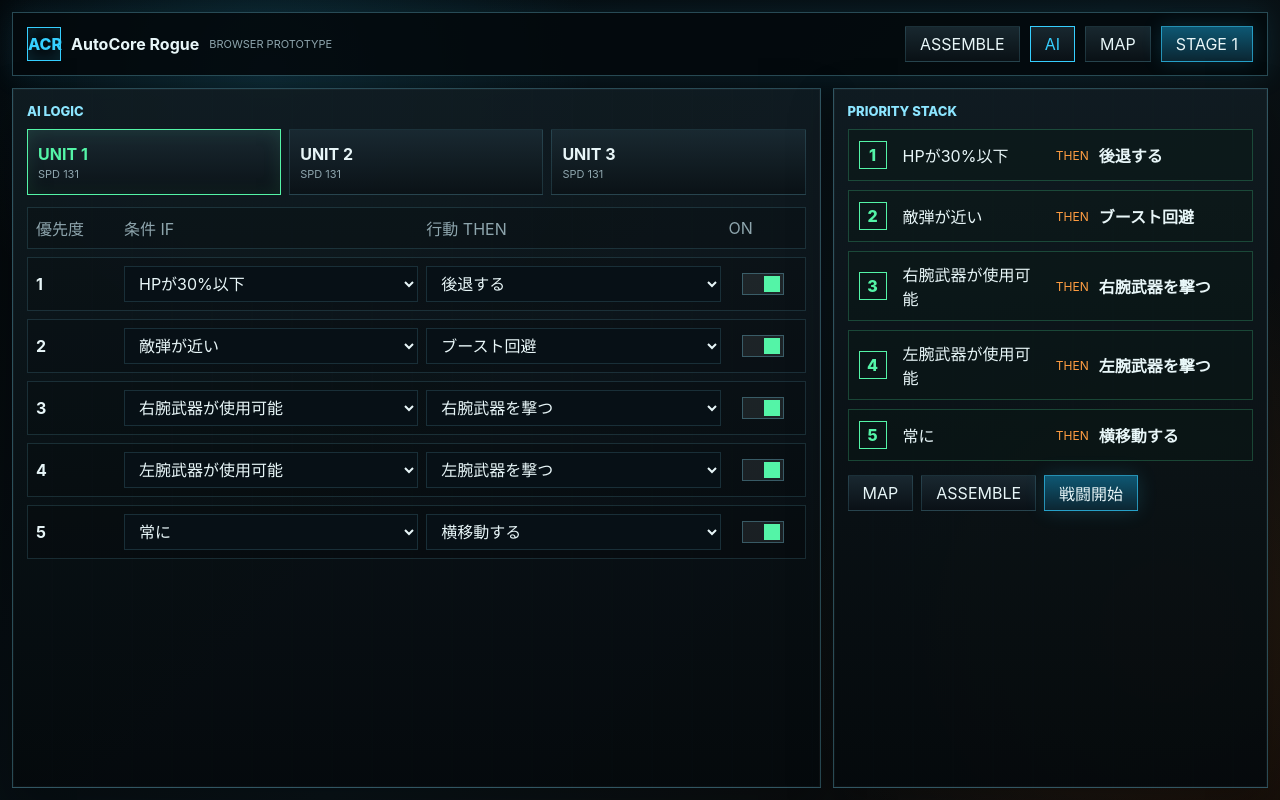
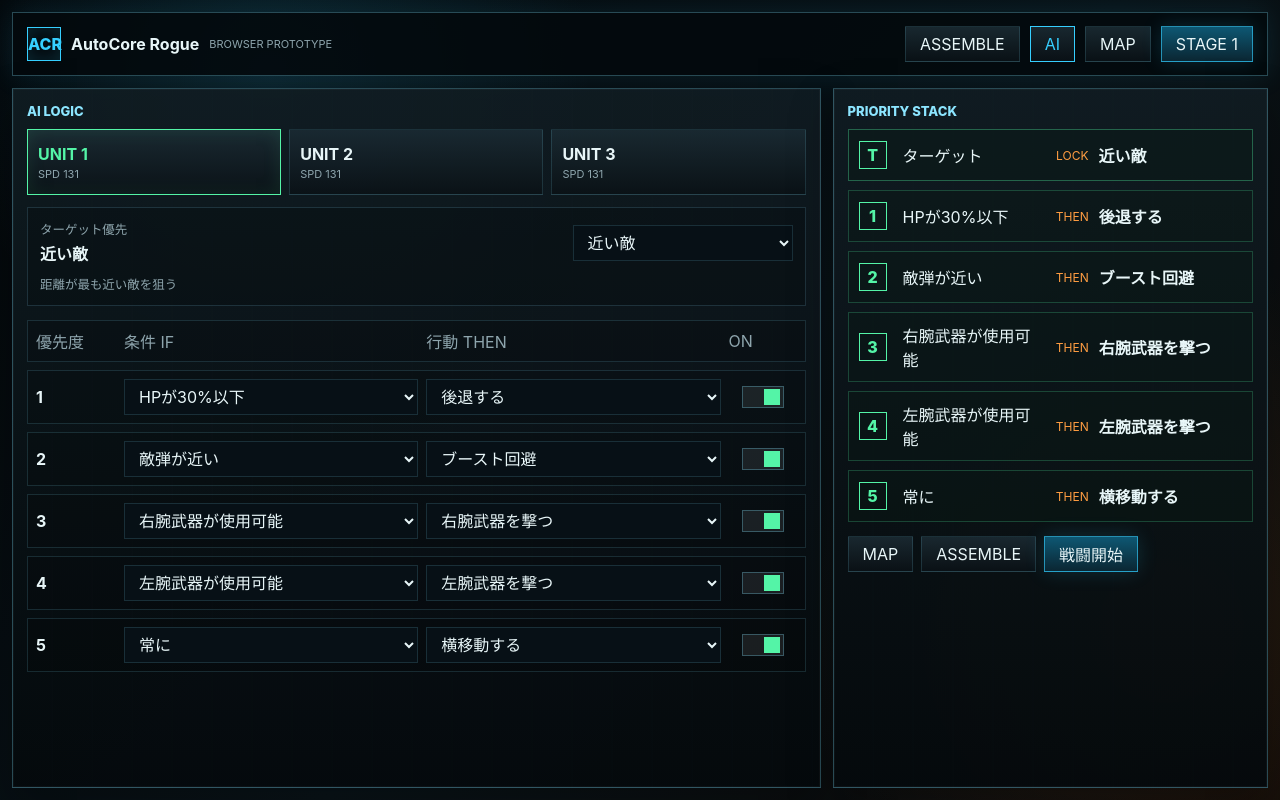
Before and after one commit to wahaaandroid-droid/AutoCoreRogue, a React (Vite) app: page / in a window 1280 px wide. Both pictures are taken after a click on the button "AI". Built offline with nearby package versions, Linux system fonts and the light colour scheme.

Commit message:
Add unit target priority AI

```diff
--- a/src/App.tsx
+++ b/src/App.tsx
@@ -14,7 +14,7 @@ import {
 } from "./data/parts";
 import { generateRewardOptions, RewardOption } from "./data/rewards";
 import { unlockCombatAudio } from "./game/sound";
-import { AiRule, Loadout, PartSlot, PilotUpgrades, ScreenId, SQUAD_SIZE } from "./types";
+import { AiRule, Loadout, PartSlot, PilotUpgrades, ScreenId, SQUAD_SIZE, TargetPriorityId } from "./types";
 
 const cloneLoadout = (): Loadout => ({ ...initialLoadout });
 const cloneUpgrades = (): PilotUpgrades => ({ ...baseUpgrades });
@@ -24,6 +24,8 @@ const createInitialAiSlotCounts = (): number[] =>
   Array.from({ length: SQUAD_SIZE }, () => 5);
 const createInitialAiRulesByUnit = (): AiRule[][] =>
   Array.from({ length: SQUAD_SIZE }, () => createInitialAiRules());
+const createInitialTargetPriorities = (): TargetPriorityId[] =>
+  Array.from({ length: SQUAD_SIZE }, () => "nearest");
 const createInitialUnitHp = (): number[] =>
   createInitialLoadouts().map((unitLoadout) => calculateDerivedStats(unitLoadout, baseUpgrades).hpMax);
 const createInitialSortieEnabled = (): boolean[] =>
@@ -38,6 +40,9 @@ export default function App() {
   const [upgrades, setUpgrades] = useState<PilotUpgrades>(() => cloneUpgrades());
   const [aiSlotCounts, setAiSlotCounts] = useState<number[]>(() => createInitialAiSlotCounts());
   const [aiRulesByUnit, setAiRulesByUnit] = useState<AiRule[][]>(() => createInitialAiRulesByUnit());
+  const [targetPrioritiesByUnit, setTargetPrioritiesByUnit] = useState<TargetPriorityId[]>(() =>
+    createInitialTargetPriorities(),
+  );
   const [unitHpByUnit, setUnitHpByUnit] = useState<number[]>(() => createInitialUnitHp());
   const [sortieEnabled, setSortieEnabled] = useState<boolean[]>(() => createInitialSortieEnabled());
   const [repairKitStock, setRepairKitStock] = useState(0);
@@ -79,6 +84,12 @@ export default function App() {
   const changeActiveAiRules = (rules: AiRule[]) => {
     setAiRulesByUnit((current) =>
       current.map((unitRules, index) => (index === activeUnitIndex ? rules : unitRules)),
+    );
+  };
+
+  const changeActiveTargetPriority = (priority: TargetPriorityId) => {
+    setTargetPrioritiesByUnit((current) =>
+      current.map((unitPriority, index) => (index === activeUnitIndex ? priority : unitPriority)),
     );
   };
 
@@ -133,6 +144,7 @@ export default function App() {
     setUpgrades(cloneUpgrades());
     setAiSlotCounts(createInitialAiSlotCounts());
     setAiRulesByUnit(createInitialAiRulesByUnit());
+    setTargetPrioritiesByUnit(createInitialTargetPriorities());
     setUnitHpByUnit(createInitialUnitHp());
     setSortieEnabled(createInitialSortieEnabled());
     setRepairKitStock(0);
@@ -269,8 +281,10 @@ export default function App() {
           slotCount={aiSlotCounts[activeUnitIndex] ?? 5}
           activeUnitIndex={activeUnitIndex}
           statsByUnit={statsByUnit}
+          targetPriority={targetPrioritiesByUnit[activeUnitIndex] ?? "nearest"}
           onSelectUnit={setActiveUnitIndex}
           onChangeRules={changeActiveAiRules}
+          onChangeTargetPriority={changeActiveTargetPriority}
           onOpenAssemble={() => setScreen("assemble")}
           onOpenMap={() => setScreen("map")}
           onStartCombat={startCombat}
@@ -283,6 +297,7 @@ export default function App() {
           unitHpByUnit={unitHpByUnit}
           sortieEnabled={sortieEnabled}
           rulesByUnit={normalizedRulesByUnit}
+          targetPrioritiesByUnit={targetPrioritiesByUnit}
           activeUnitIndex={activeUnitIndex}
           onSelectUnit={setActiveUnitIndex}
           onVictory={handleVictory}
--- a/src/components/AiEditorScreen.tsx
+++ b/src/components/AiEditorScreen.tsx
@@ -4,16 +4,20 @@ import {
   ensureAiRuleSlots,
   getActionLabel,
   getConditionLabel,
+  getTargetPriorityLabel,
+  targetPriorityDefinitions,
 } from "../data/aiRules";
-import { AiActionId, AiConditionId, AiRule, DerivedStats } from "../types";
+import { AiActionId, AiConditionId, AiRule, DerivedStats, TargetPriorityId } from "../types";
 
 interface AiEditorScreenProps {
   rules: AiRule[];
   slotCount: number;
   activeUnitIndex: number;
   statsByUnit: DerivedStats[];
+  targetPriority: TargetPriorityId;
   onSelectUnit: (index: number) => void;
   onChangeRules: (rules: AiRule[]) => void;
+  onChangeTargetPriority: (priority: TargetPriorityId) => void;
   onOpenAssemble: () => void;
   onOpenMap: () => void;
   onStartCombat: () => void;
@@ -24,8 +28,10 @@ export default function AiEditorScreen({
   slotCount,
   activeUnitIndex,
   statsByUnit,
+  targetPriority,
   onSelectUnit,
   onChangeRules,
+  onChangeTargetPriority,
   onOpenAssemble,
   onOpenMap,
   onStartCombat,
@@ -60,6 +66,25 @@ export default function AiEditorScreen({
               <small>SPD {unitStats.moveSpeed}</small>
             </button>
           ))}
+        </div>
+        <div className="target-priority-panel">
+          <div>
+            <span>ターゲット優先</span>
+            <strong>{getTargetPriorityLabel(targetPriority)}</strong>
+          </div>
+          <select
+            value={targetPriority}
+            onChange={(event) => onChangeTargetPriority(event.target.value as TargetPriorityId)}
+          >
+            {targetPriorityDefinitions.map((priority) => (
+              <option key={priority.id} value={priority.id}>
+                {priority.label}
+              </option>
+            ))}
+          </select>
+          <small>
+            {targetPriorityDefinitions.find((priority) => priority.id === targetPriority)?.description}
+          </small>
         </div>
         <div className="ai-table">
           <div className="ai-row ai-head">
@@ -109,6 +134,12 @@ export default function AiEditorScreen({
       <section className="panel ai-flow-panel">
         <div className="section-title">PRIORITY STACK</div>
         <div className="ai-flow-list">
+          <div className="ai-flow-card target-card">
+            <span className="priority-dot">T</span>
+            <span>ターゲット</span>
+            <span className="flow-arrow">LOCK</span>
+            <strong>{getTargetPriorityLabel(targetPriority)}</strong>
+          </div>
           {normalizedRules.map((rule, index) => (
             <div className={`ai-flow-card ${rule.enabled ? "" : "disabled"}`} key={rule.id}>
               <span className="priority-dot">{index + 1}</span>
--- a/src/data/aiRules.ts
+++ b/src/data/aiRules.ts
@@ -1,4 +1,4 @@
-import { AiActionId, AiConditionId, AiRule } from "../types";
+import { AiActionId, AiConditionId, AiRule, TargetPriorityId } from "../types";
 
 export interface ConditionDefinition {
   id: AiConditionId;
@@ -10,6 +10,12 @@ export interface ActionDefinition {
   id: AiActionId;
   label: string;
   tint: string;
+}
+
+export interface TargetPriorityDefinition {
+  id: TargetPriorityId;
+  label: string;
+  description: string;
 }
 
 export const conditionDefinitions: ConditionDefinition[] = [
@@ -36,11 +42,21 @@ export const actionDefinitions: ActionDefinition[] = [
   { id: "idle", label: "何もしない", tint: "gray" },
 ];
 
+export const targetPriorityDefinitions: TargetPriorityDefinition[] = [
+  { id: "nearest", label: "近い敵", description: "距離が最も近い敵を狙う" },
+  { id: "lowestHp", label: "HPが低い敵", description: "残HPが最も少ない敵を狙う" },
+  { id: "lowestHpPercent", label: "HP割合が低い敵", description: "削れている敵を優先して狙う" },
+  { id: "eliteFirst", label: "強敵優先", description: "ボスやエリートを優先して狙う" },
+];
+
 export const getConditionLabel = (condition: AiConditionId): string =>
   conditionDefinitions.find((item) => item.id === condition)?.label ?? condition;
 
 export const getActionLabel = (action: AiActionId): string =>
   actionDefinitions.find((item) => item.id === action)?.label ?? action;
+
+export const getTargetPriorityLabel = (priority: TargetPriorityId): string =>
+  targetPriorityDefinitions.find((item) => item.id === priority)?.label ?? priority;
 
 export const createEmptyRule = (index: number): AiRule => ({
   id: `rule-${index + 1}`,
--- a/src/game/combat.ts
+++ b/src/game/combat.ts
@@ -6,7 +6,7 @@ import {
   Effect,
   Projectile,
 } from "./projectiles";
-import { AiActionId, AiRule, DerivedStats, LegType, WeaponResource } from "../types";
+import { AiActionId, AiRule, DerivedStats, LegType, TargetPriorityId, WeaponResource } from "../types";
 
 export interface CombatActor {
   id: string;
@@ -399,20 +399,49 @@ const livingPlayerUnits = (state: CombatState): PlayerCombatUnit[] =>
 const livingPlayerActors = (state: CombatState): CombatActor[] =>
   livingPlayerUnits(state).map((unit) => unit.actor);
 
-const nearestEnemy = (state: CombatState, player: CombatActor): CombatActor | undefined => {
-  let best: CombatActor | undefined;
-  let bestDistance = Number.POSITIVE_INFINITY;
-  for (const enemy of state.enemies) {
-    if (enemy.hp <= 0) {
-      continue;
+const livingEnemies = (state: CombatState): CombatActor[] =>
+  state.enemies.filter((enemy) => enemy.hp > 0);
+
+const enemyDistance = (player: CombatActor, enemy: CombatActor): number =>
+  Math.hypot(enemy.x - player.x, enemy.y - player.y);
+
+const rankScore = (enemy: CombatActor): number =>
+  enemy.rank === "boss" ? 3 : enemy.rank === "elite" ? 2 : 1;
+
+const nearestEnemyDistance = (state: CombatState, player: CombatActor): number =>
+  livingEnemies(state).reduce(
+    (nearest, enemy) => Math.min(nearest, enemyDistance(player, enemy)),
+    Number.POSITIVE_INFINITY,
+  );
+
+const selectEnemyTarget = (
+  state: CombatState,
+  player: CombatActor,
+  priority: TargetPriorityId = "nearest",
+): CombatActor | undefined => {
+  const enemies = livingEnemies(state);
+  if (enemies.length === 0) {
+    return undefined;
+  }
+
+  const sorted = [...enemies].sort((a, b) => {
+    const distanceA = enemyDistance(player, a);
+    const distanceB = enemyDistance(player, b);
+
+    switch (priority) {
+      case "lowestHp":
+        return a.hp - b.hp || distanceA - distanceB;
+      case "lowestHpPercent":
+        return a.hp / a.maxHp - b.hp / b.maxHp || distanceA - distanceB;
+      case "eliteFirst":
+        return rankScore(b) - rankScore(a) || a.hp / a.maxHp - b.hp / b.maxHp || distanceA - distanceB;
+      case "nearest":
+      default:
+        return distanceA - distanceB;
     }
-    const distance = Math.hypot(enemy.x - player.x, enemy.y - player.y);
-    if (distance < bestDistance) {
-      best = enemy;
-      bestDistance = distance;
-    }
-  }
-  return best;
+  });
+
+  return sorted[0];
 };
 
 const nearestPlayerUnit = (state: CombatState, enemy: CombatActor): PlayerCombatUnit | undefined => {
@@ -1002,7 +1031,12 @@ const updateEffects = (state: CombatState, dt: number): void => {
     .filter((effect) => effect.life > 0);
 };
 
-export const stepCombat = (state: CombatState, dt: number, rulesByUnit: AiRule[][]): CombatState => {
+export const stepCombat = (
+  state: CombatState,
+  dt: number,
+  rulesByUnit: AiRule[][],
+  targetPrioritiesByUnit: TargetPriorityId[] = [],
+): CombatState => {
   if (state.status !== "running") {
     return state;
   }
@@ -1028,16 +1062,17 @@ export const stepCombat = (state: CombatState, dt: number, rulesByUnit: AiRule[]
     unit.missileCooldown = Math.max(0, unit.missileCooldown - dt);
     unit.boostCooldown = Math.max(0, unit.boostCooldown - dt);
 
-    const target = nearestEnemy(state, player);
+    const target = selectEnemyTarget(state, player, targetPrioritiesByUnit[unit.unitIndex] ?? "nearest");
     const targetDistance = target
       ? Math.hypot(target.x - player.x, target.y - player.y)
       : Number.POSITIVE_INFINITY;
+    const threatDistance = nearestEnemyDistance(state, player);
     const rules = rulesByUnit[unit.unitIndex] ?? rulesByUnit[0] ?? [];
     const decision = evaluateAiRules(rules, {
       en: player.en,
       hpPercent: player.hp / player.maxHp,
       enPercent: player.en / player.maxEn,
-      nearestEnemyDistance: targetDistance,
+      nearestEnemyDistance: threatDistance,
       rightCooldown: unit.rightCooldown,
       leftCooldown: unit.leftCooldown,
       missileCooldown: unit.missileCooldown,
--- a/src/styles.css
+++ b/src/styles.css
@@ -274,6 +274,40 @@ select {
 
 .kit-panel strong {
   color: var(--green);
+}
+
+.target-priority-panel {
+  display: grid;
+  grid-template-columns: minmax(150px, 1fr) minmax(160px, 220px);
+  gap: 10px;
+  align-items: center;
+  margin: 12px 0 14px;
+  padding: 12px;
+  border: 1px solid rgba(138, 216, 255, .16);
+  background: rgba(5, 10, 12, .34);
+}
+
+.target-priority-panel div {
+  display: grid;
+  gap: 3px;
+}
+
+.target-priority-panel span,
+.target-priority-panel small {
+  color: var(--muted);
+  font-size: .78rem;
+}
+
+.target-priority-panel strong {
+  color: var(--text);
+}
+
+.target-priority-panel small {
+  grid-column: 1 / -1;
+}
+
+.ai-flow-card.target-card {
+  border-color: rgba(84, 244, 167, .34);
 }
 
 .mech-preview-panel {
--- a/src/types.ts
+++ b/src/types.ts
@@ -107,6 +107,12 @@ export type AiActionId =
   | "guard"
   | "idle";
 
+export type TargetPriorityId =
+  | "nearest"
+  | "lowestHp"
+  | "lowestHpPercent"
+  | "eliteFirst";
+
 export interface AiRule {
   id: string;
   condition: AiConditionId;
```
Also changed, not shown: src/components/CombatScreen.tsx (+5 -3 lines).
